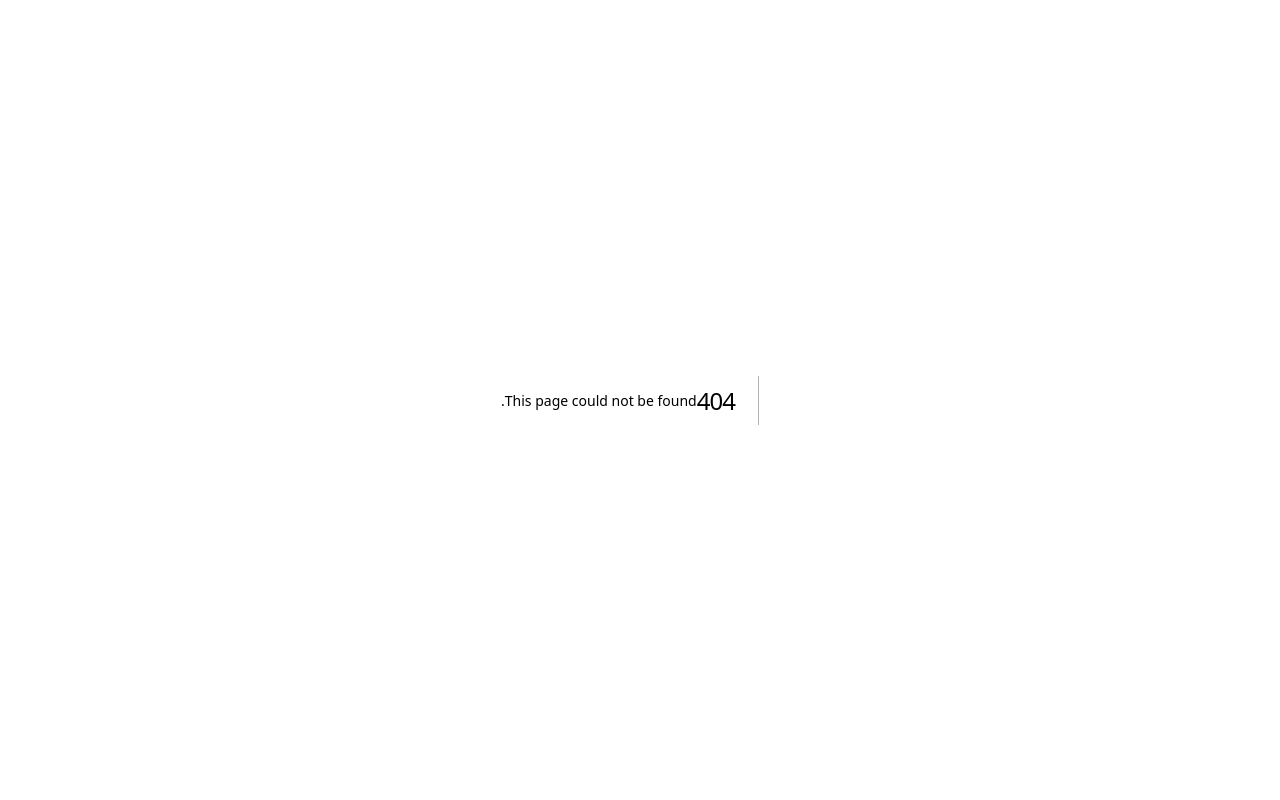
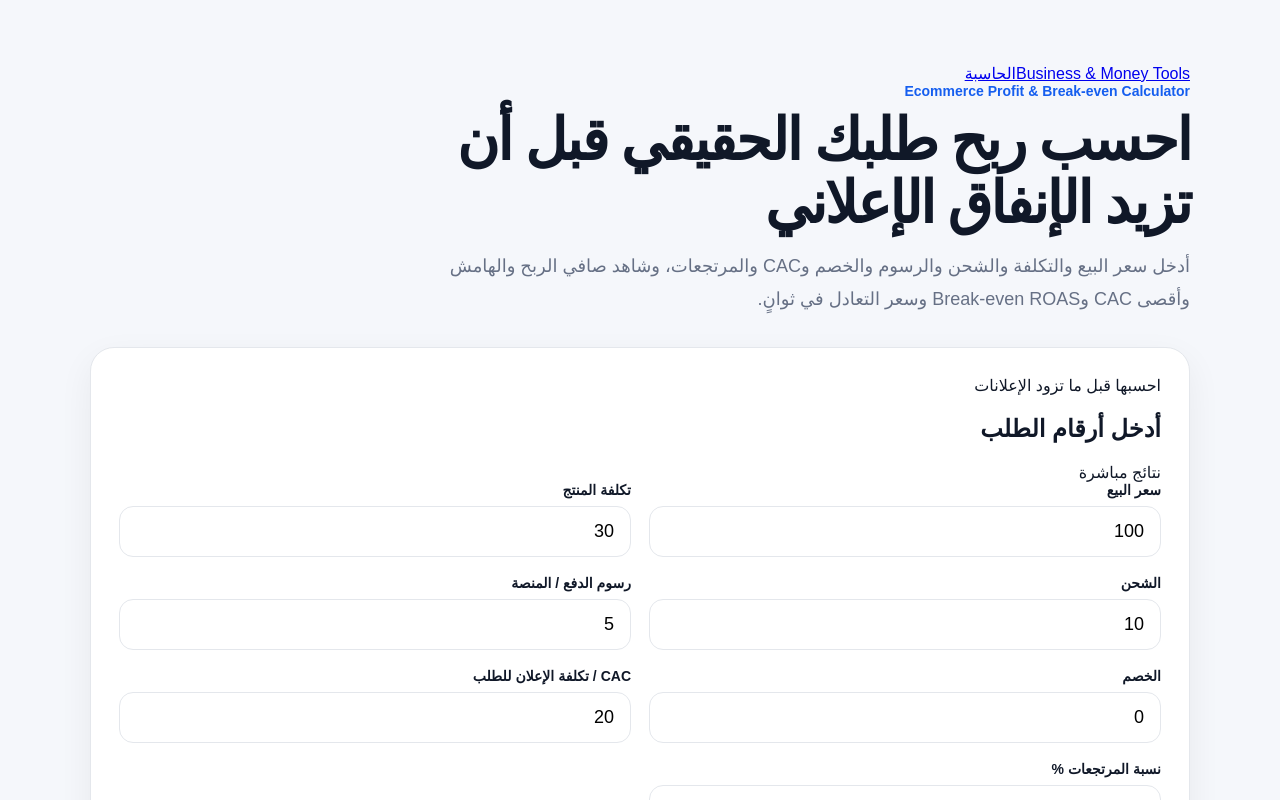
Before and after one commit to aelkhoreiby/business-money-tools, a Next.js app: page /tools/ecommerce-profit-calculator in a window 1280 px wide. Before the commit this address had no page. Shown: the top 800 px of the page. Built offline with nearby package versions, Linux system fonts and the light colour scheme.

Commit message:
Build professional Arabic-first flagship tool and SEO structure: app/tools/ecommerce-profit-calculator/page.tsx

```diff
--- /dev/null
+++ b/app/tools/ecommerce-profit-calculator/page.tsx
@@ -0,0 +1,96 @@
+import type { Metadata } from "next";
+import EcommerceProfitCalculator from "@/app/components/EcommerceProfitCalculator";
+
+export const metadata: Metadata = {
+  title: "حاسبة ربح المتجر الإلكتروني | Ecommerce Profit Calculator",
+  description:
+    "احسب صافي ربح الطلب، هامش الربح، أقصى CAC، وBreak-even ROAS بعد تكلفة المنتج والشحن والرسوم والخصومات والمرتجعات.",
+  alternates: {
+    canonical: "/tools/ecommerce-profit-calculator/",
+  },
+  openGraph: {
+    title: "حاسبة ربح المتجر الإلكتروني",
+    description:
+      "اعرف الربح الحقيقي لكل طلب وأقصى CAC وسعر التعادل قبل زيادة الإنفاق الإعلاني.",
+    type: "website",
+  },
+};
+
+const faq = [
+  {
+    q: "ما هو CAC في التجارة الإلكترونية؟",
+    a: "CAC هنا هو تكلفة الحصول على طلب واحد من الإعلان. ويمكنك استخدامه كقيمة مستقلة لكل طلب لمعرفة تأثير الإعلانات على ربحك.",
+  },
+  {
+    q: "هل ROAS المرتفع يعني أن الطلب مربح؟",
+    a: "ليس بالضرورة. ROAS لا يطرح وحده تكلفة المنتج والشحن والرسوم والخصومات والمرتجعات. لذلك قد يكون ROAS جيدًا بينما يكون الربح الفعلي ضعيفًا أو سلبيًا.",
+  },
+  {
+    q: "ما هو Maximum CAC؟",
+    a: "هو أعلى تكلفة اكتساب للطلب يمكنك تحملها قبل أن يصل الربح إلى نقطة التعادل، بناءً على الأرقام التي أدخلتها.",
+  },
+];
+
+export default function EcommerceProfitCalculatorPage() {
+  return (
+    <main className="page tool-page">
+      <nav className="top-nav" aria-label="التنقل الرئيسي">
+        <a href="/" className="brand">Business &amp; Money Tools</a>
+        <a href="#calculator" className="nav-tool">الحاسبة</a>
+      </nav>
+
+      <header className="hero">
+        <div className="eyebrow">Ecommerce Profit &amp; Break-even Calculator</div>
+        <h1>احسب ربح طلبك الحقيقي قبل أن تزيد الإنفاق الإعلاني</h1>
+        <p>
+          أدخل سعر البيع والتكلفة والشحن والرسوم والخصم وCAC والمرتجعات،
+          وشاهد صافي الربح والهامش وأقصى CAC وBreak-even ROAS وسعر التعادل في ثوانٍ.
+        </p>
+      </header>
+
+      <div id="calculator">
+        <EcommerceProfitCalculator />
+      </div>
+
+      <section className="content-grid">
+        <article className="content-card">
+          <span className="section-kicker">ليه ROAS مش كفاية؟</span>
+          <h2>القرار الحقيقي هو ربح الطلب</h2>
+          <p>
+            ROAS يقيس علاقة الإيراد بالإنفاق الإعلاني، لكنه لا يخبرك وحده بما
+            يتبقى بعد تكلفة المنتج والشحن ورسوم الدفع والخصومات والمرتجعات.
+            عشان كده الحاسبة تبدأ من اقتصاديات الطلب نفسها.
+          </p>
+        </article>
+
+        <article className="content-card">
+          <span className="section-kicker">استخدمها في قرار سريع</span>
+          <h2>كم أقدر أدفع للحصول على طلب؟</h2>
+          <p>
+            إذا كان Maximum CAC أقل من تكلفة حملتك الحالية، عندك إشارة واضحة
+            تحتاج مراجعة سعر البيع أو تكلفة المنتج أو الأداء الإعلاني أو أحد
+            بنود التكلفة الأخرى.
+          </p>
+        </article>
+      </section>
+
+      <section className="content-card faq-card">
+        <span className="section-kicker">الأسئلة الشائعة</span>
+        <h2>أسئلة عن ربح المتجر وCAC وROAS</h2>
+        <div className="faq-list">
+          {faq.map((item) => (
+            <details key={item.q}>
+              <summary>{item.q}</summary>
+              <p>{item.a}</p>
+            </details>
+          ))}
+        </div>
+      </section>
+
+      <footer className="site-footer">
+        <span>Business &amp; Money Tools Factory</span>
+        <a href="/tools/ecommerce-profit-calculator/">Ecommerce Profit Calculator</a>
+      </footer>
+    </main>
+  );
+}
```
